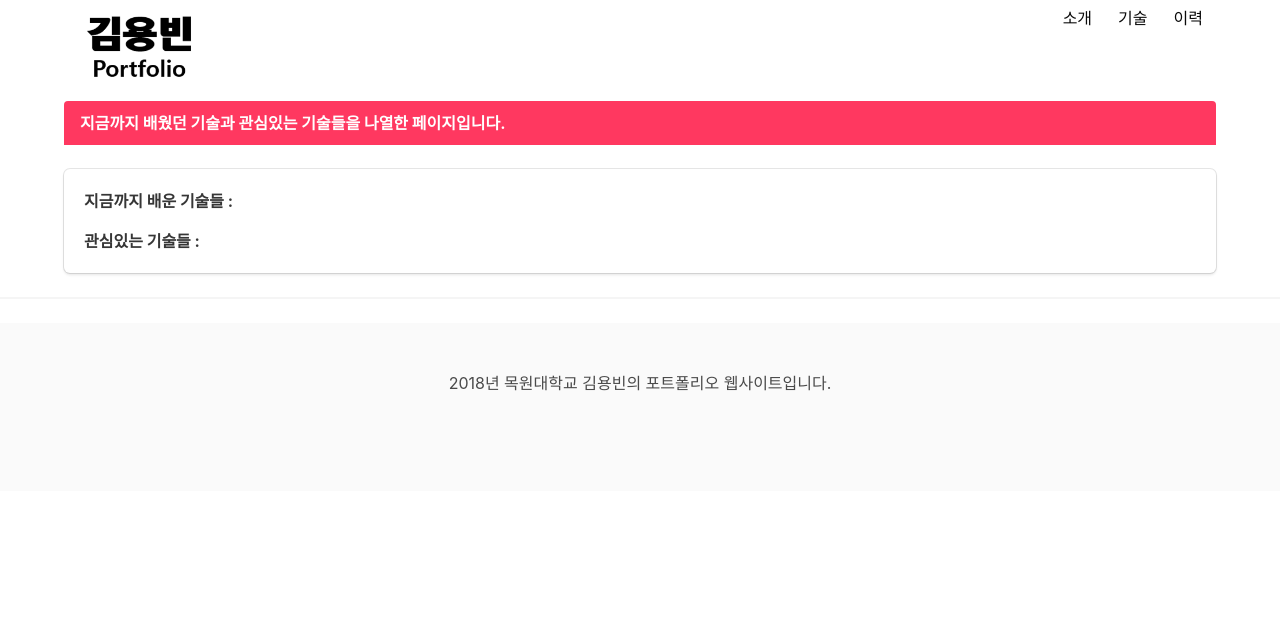
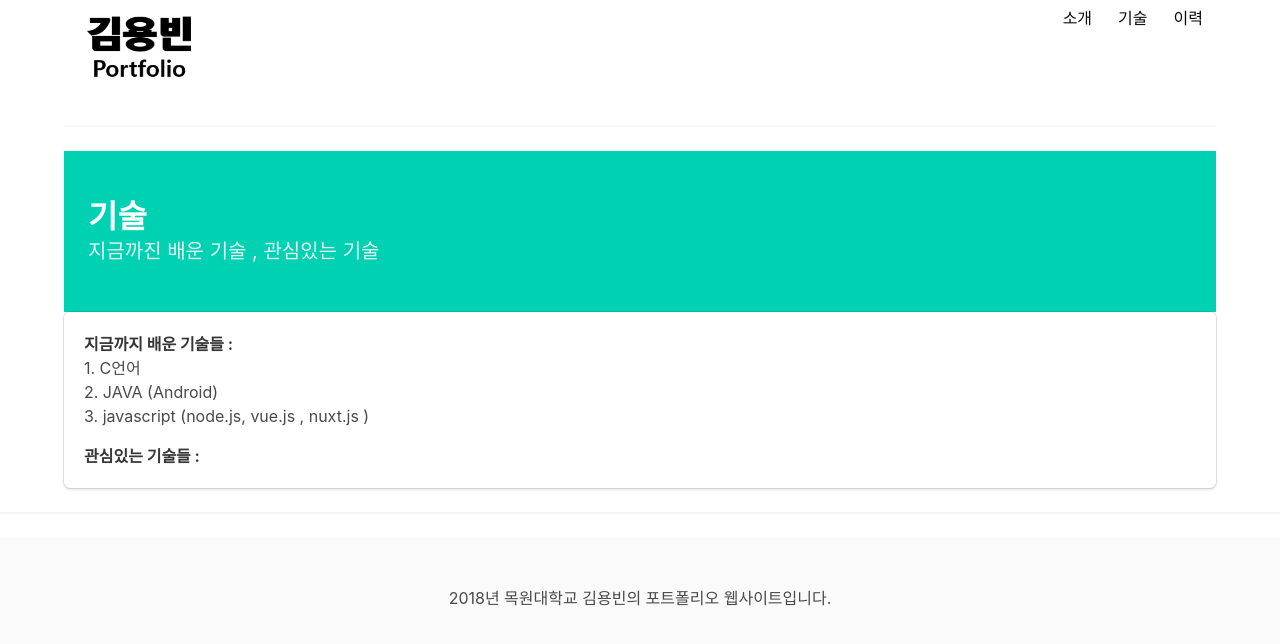
Before and after one commit to Absoas/CloudService_TermProJect, a Nuxt app: page /tech in a window 1280 px wide. Shown: the top 644 px of the page. Built offline with nearby package versions, Linux system fonts and the light colour scheme.

Commit message:
메뉴 버튼 바꾸는거 성공

```diff
--- a/layouts/default.vue
+++ b/layouts/default.vue
@@ -1,33 +1,58 @@
 <template>
   <div>
+
     <div class="container">
 
+      <span>
 
-    <span>
           <nuxt-link to="/" >
+
               <img src="~static/logo.png" width="150" height="50">
+
           </nuxt-link>
+
       </span>
 
+      <div id= "colorChange" class="right">
 
-    <span class="right"> <nuxt-link to="/history"> <button class="button is-white">이력</button> </nuxt-link> </span>
-    <span class="right"> <nuxt-link to="/tech" > <button  class="button is-white" >기술</button> </nuxt-link> </span>
-    <span class="right"> <nuxt-link to="/" > <button  class="button is-white">소개</button> </nuxt-link> </span>
+         <span > <nuxt-link to="/" > <button id="btn1" @click="test('btn1','btn2','btn3')"  class="button is-white" >소개</button> </nuxt-link> </span>
+         <span> <nuxt-link to="/tech" > <button  id="btn2" @click="test('btn2','btn1','btn3')" class="button is-white" >기술</button> </nuxt-link> </span>
+         <span > <nuxt-link to="/history"> <button id="btn3" @click="test('btn3','btn1','btn2')" class="button is-white" >이력</button> </nuxt-link> </span>
 
       </div>
+
+    </div>
+
     <nuxt/>
+
     <hr>
+    <footer class="footer has-text-centered">
 
-    <footer class="footer has-text-centered">
       <div>2018년 목원대학교 김용빈의 포트폴리오 웹사이트입니다.</div>
+
     </footer>
+
   </div>
 </template>
 
+<script>
+  export default {
+  methods: {
+    test: function (val1,val2,val3) {
+        document.getElementById(val1).className = "button is-primary";
+        document.getElementById(val2).className = "button is-white";
+        document.getElementById(val3).className = "button is-white";
+    }
+  }
+}
 
+
+</script>
 
 <style>
   .right {
+
     float: right;
+
   }
 </style>
--- a/pages/history.vue
+++ b/pages/history.vue
@@ -1,8 +1,12 @@
 <template>
   <section class="container">
+
     <div>
+
       history 페이지
+
     </div>
+
   </section>
 </template>
 
@@ -11,4 +15,5 @@
 </script>
 
 <style>
+
 </style>
--- a/pages/index.vue
+++ b/pages/index.vue
@@ -1,39 +1,85 @@
 <template>
   <section class="container">
 
+
+
     <hr>
-    <article class="message is-danger">
-      <div class="message-header">
-        <p>안녕하세요 <strong>김용빈</strong>을 소개하는 웹사이트입니다.</p>
-     </div>
-    </article>
+
+    <section class="hero is-primary">
+
+      <div class="hero-body">
+
+        <div class="container">
+
+          <h1 class="title">
+
+            소개
+
+          </h1>
+
+          <h2 class="subtitle">
+
+            안녕하세요 김용빈을 소개하는 웹사이트입니다.
+
+          </h2>
+
+        </div>
+
+      </div>
+
+    </section>
+
+
 
     <div class="box">
+
       <article class="media">
+
         <div class="media-left">
+
           <figure class="image is-64x64">
+
             <img src="~static/dogfoot.jpg" alt="Image">
+
           </figure>
+
         </div>
+
         <div class="media-content">
+
           <div class="content">
+
             <p>
+
               <strong>이름 :</strong> <small> 김용빈</small>
+
               <br>
+
               <strong>나이 :</strong> <small> 25</small>
+
               <br>
+
               <strong>학교 :</strong> <small> 목원대학교</small>
+
               <br>
+
             </p>
+
           </div>
+
         </div>
+
       </article>
+
     </div>
+
   </section>
 </template>
 
 <script>
+
 </script>
 
 <style>
+
 </style>
--- a/pages/tech.vue
+++ b/pages/tech.vue
@@ -1,30 +1,63 @@
 <template>
-
-
   <section class="container">
 
-    <article class="message is-danger">
-      <div class="message-header">
-        <p>지금까지 배웠던 기술과 관심있는 기술들을 나열한 페이지입니다.</p>
+    <hr>
+
+    <section class="hero is-primary">
+
+      <div class="hero-body">
+
+        <div class="container">
+
+          <h1 class="title">
+
+            기술
+
+          </h1>
+
+          <h2 class="subtitle">
+
+            지금까진 배운 기술 , 관심있는 기술
+
+          </h2>
+
         </div>
-    </article>
 
+      </div>
+
+    </section>
 
     <div class="box">
 
       <div class="media-content">
+
         <div class="content">
+
           <p>
+
             <strong>지금까지 배운 기술들 :</strong>
+
             <br>
+
+            1. C언어  <br>
+            2. JAVA (Android)  <br>
+            3. javascript (node.js, vue.js , nuxt.js )  <br>
+
           </p>
 
           <p>
+
             <strong>관심있는 기술들 :</strong>
+
             <br>
+
           </p>
+
         </div>
+
       </div>
+
     </div>
+
   </section>
 </template>
--- /dev/null
+++ b/plugins/colorChange.js
@@ -0,0 +1,4 @@
+export default function(elementName) {
+    var container = document.getElementById(elementName);
+    console.log(elementName);
+  };
```
Lines whose indentation alone changed are shown as unchanged.
